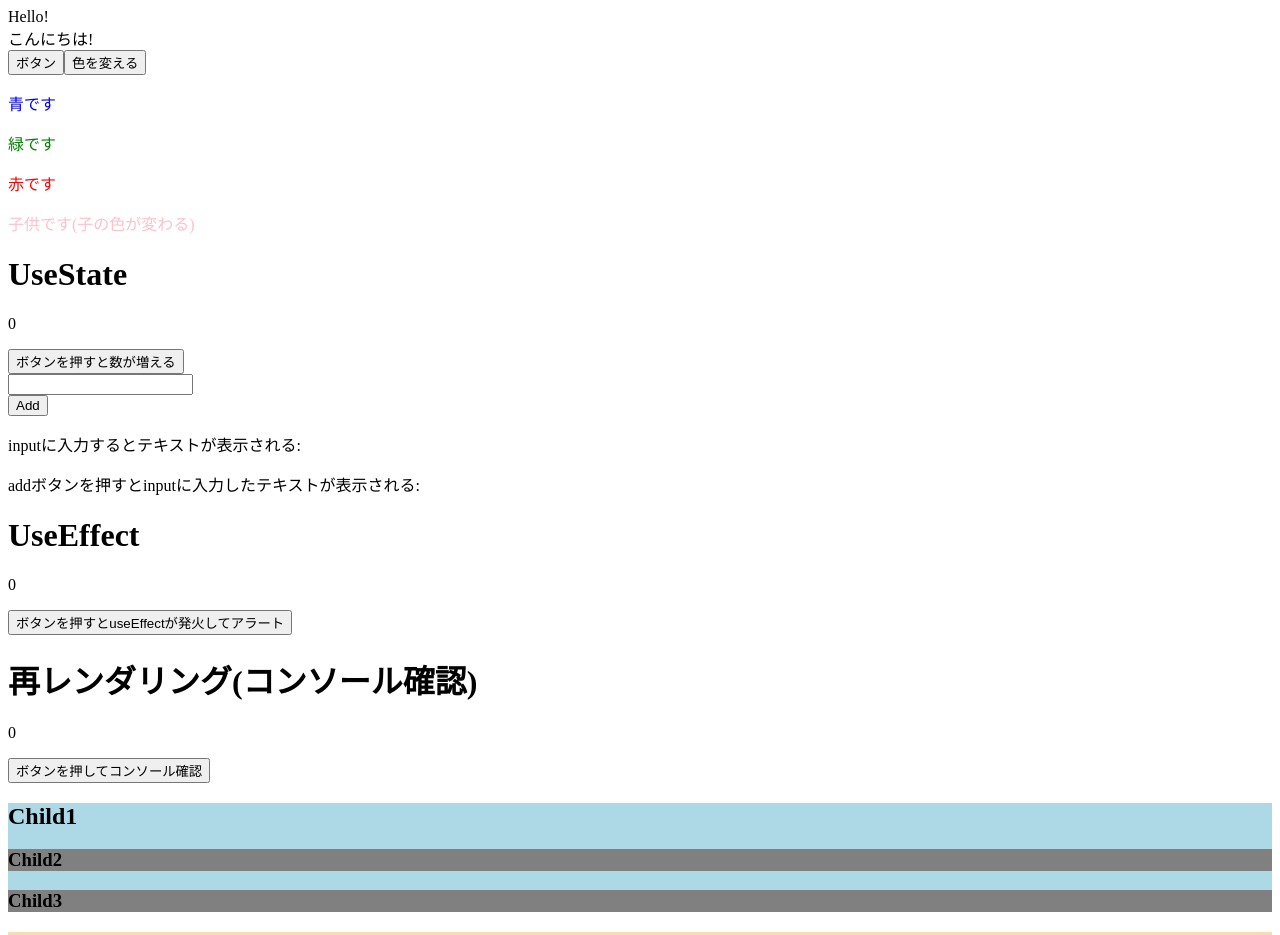
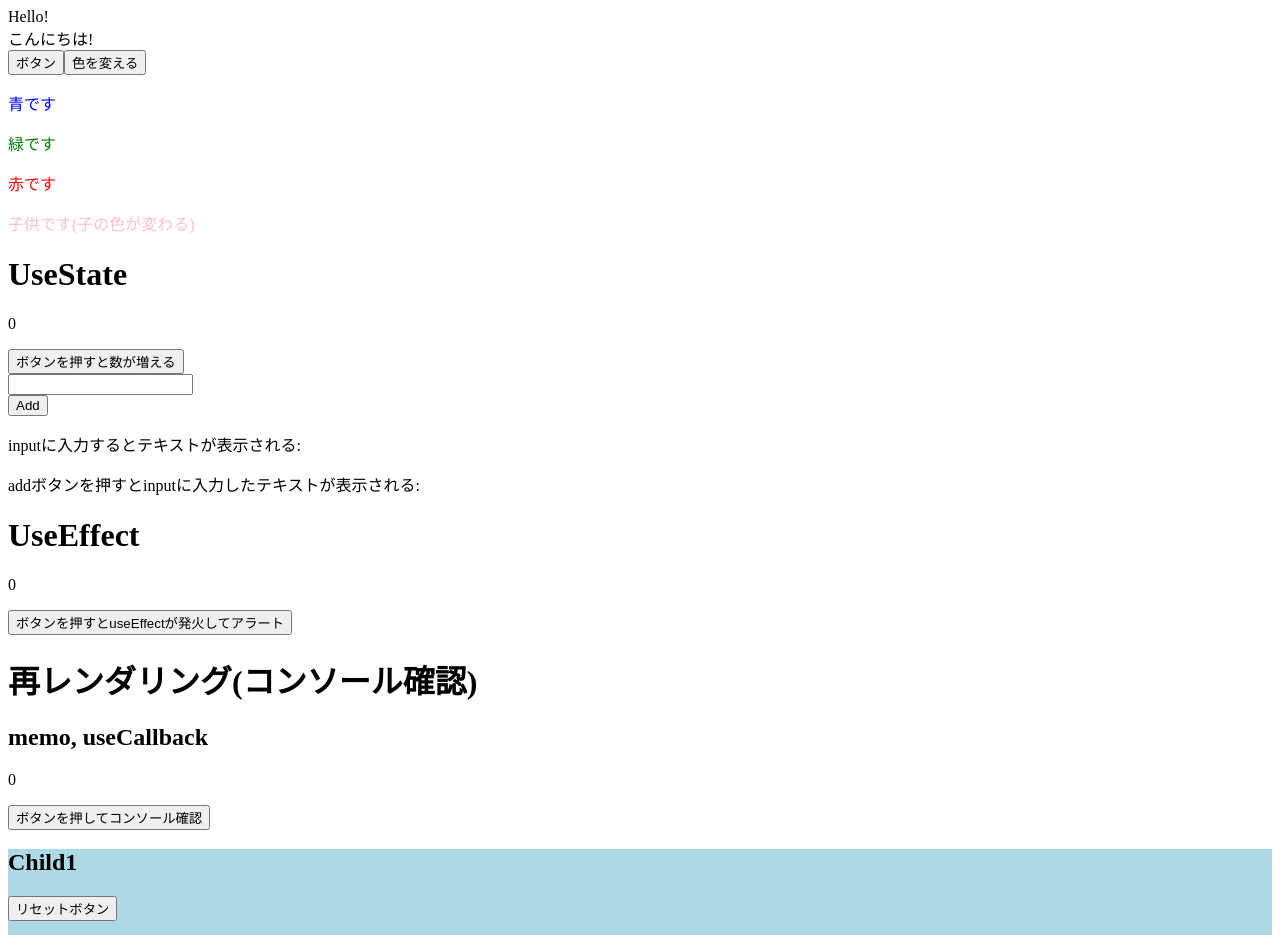
Before and after one commit to TakeshiShiomi/react_study, a React (Create React App) app: page / in a window 1280 px wide. Shown: the top 935 px of the page. Built offline with nearby package versions, Linux system fonts and the light colour scheme.

Commit message:
useCallback関数実装

```diff
--- a/src/ReRenderingPractice.tsx
+++ b/src/ReRenderingPractice.tsx
@@ -1,10 +1,11 @@
-import { useState, memo } from 'react';
+import { useState, useCallback, memo } from 'react';
 import {Child1} from './components/Child1';
 import {Child4} from './components/Child4';
 
 
   // カウントアップするとReRenderingPracticeのStateが更新されたことにより、Child1, Child2, Child3, Child4のコンポーネントが再レンダリングされる
   // この時、Child1, Child2, Child3, Child4のコンソールログが表示される
+  // これを防ぐために、Rmemoを使用する、使用することでコンポーネントのメモ化ができる
   // メモ化をすると、Propsに変更がない限り再レンダリングされない
   // const ChildMemo = memo(() => {});で書く
 export const ReRenderingPractice = memo(() => {
@@ -13,15 +14,28 @@ export const ReRenderingPractice = memo(() => {
     setNum(num + 1);
   };
 
+  // 関数をpropsに渡すとき、コンポーネントをメモ化していても再レンダリングされる(関数の再生成)
+  // 再レンダリング等でコードが実行されるたびに関数が再生成されるため、再レンダリングが発生する
+  // const onClickReset = () => {
+  //   setNum(0);
+  // }
+
+  // 関数の再生成を防ぐためにuseCallbackを使用して関数をメモ化する
+  // useCallback(関数, [依存する値])で書く
+  const onClickReset = useCallback(() => {
+    setNum(0);
+  }, []);
+
   console.log('再レンダリング');
 
 
   return (
     <>
       <h1>再レンダリング(コンソール確認)</h1>
+      <h2>memo, useCallback</h2>
       <p>{num}</p>
       <button onClick={onClickButton}>ボタンを押してコンソール確認</button>
-      <Child1 />
+      <Child1 onClickReset={onClickReset} />
       <Child4 />
     </>
   );
--- a/src/components/Child1.tsx
+++ b/src/components/Child1.tsx
@@ -2,18 +2,23 @@ import { memo } from 'react';
 import { Child2 } from "./Child2";
 import { Child3 } from "./Child3";
 
-export const Child1= memo(() => {
-    const style= {
-        backgroundColor: 'lightblue',
-    }
-    console.log('Child1レンダリング');
+interface Child1Props {
+  onClickReset: () => void;
+}
+
+export const Child1: React.FC<Child1Props> = memo(({ onClickReset }) => {
+  const style = {
+    backgroundColor: 'lightblue',
+  }
+  console.log('Child1レンダリング');
 
   return (
     <>
-      <div style ={style}>
+      <div style={style}>
         <h2>Child1</h2>
-        <Child2/>
-        <Child3/>
+        <button onClick={onClickReset}>リセットボタン</button>
+        <Child2 />
+        <Child3 />
       </div>
     </>
   );
```
Also changed, not shown: 1 other file (tests, documents, lock files or other folders).
